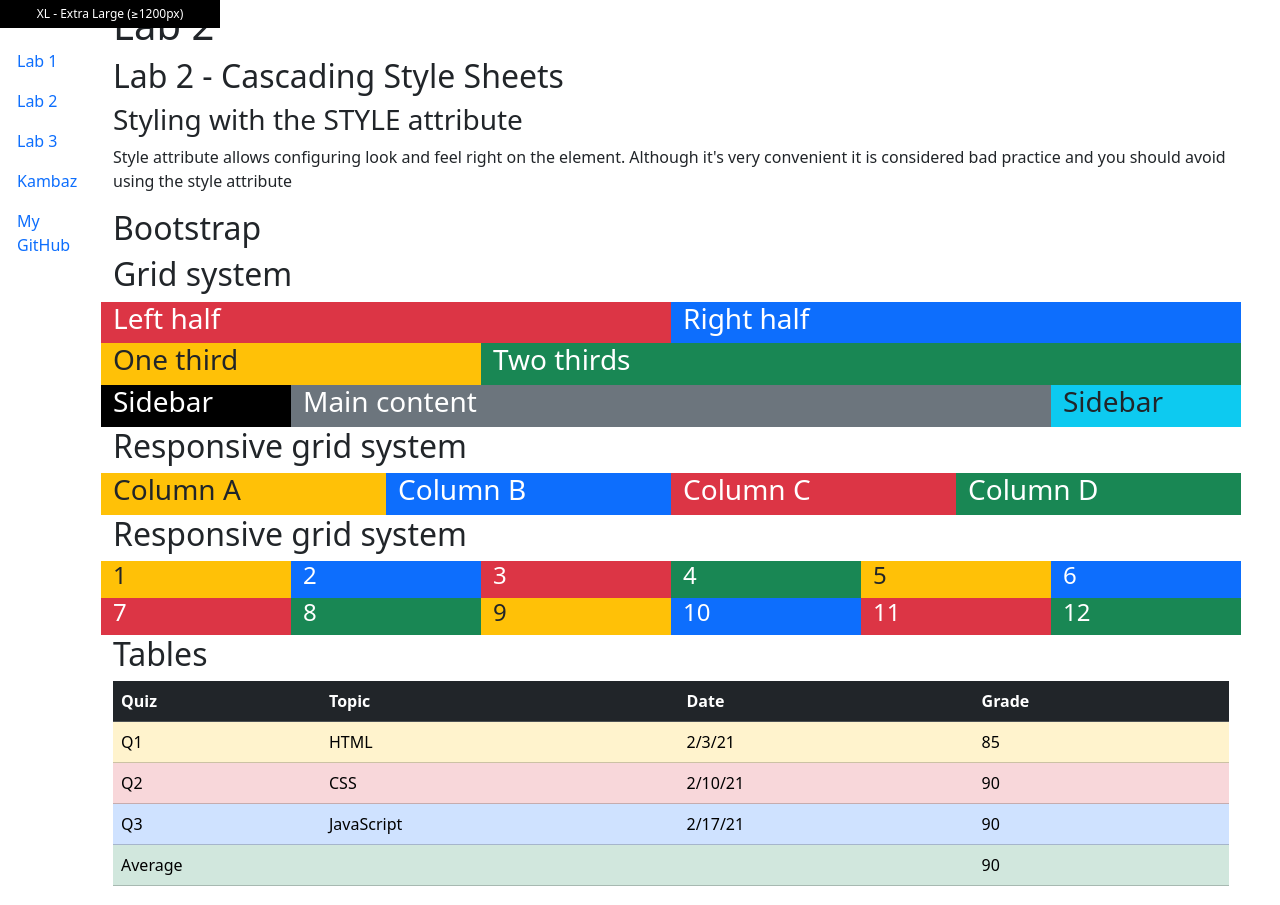
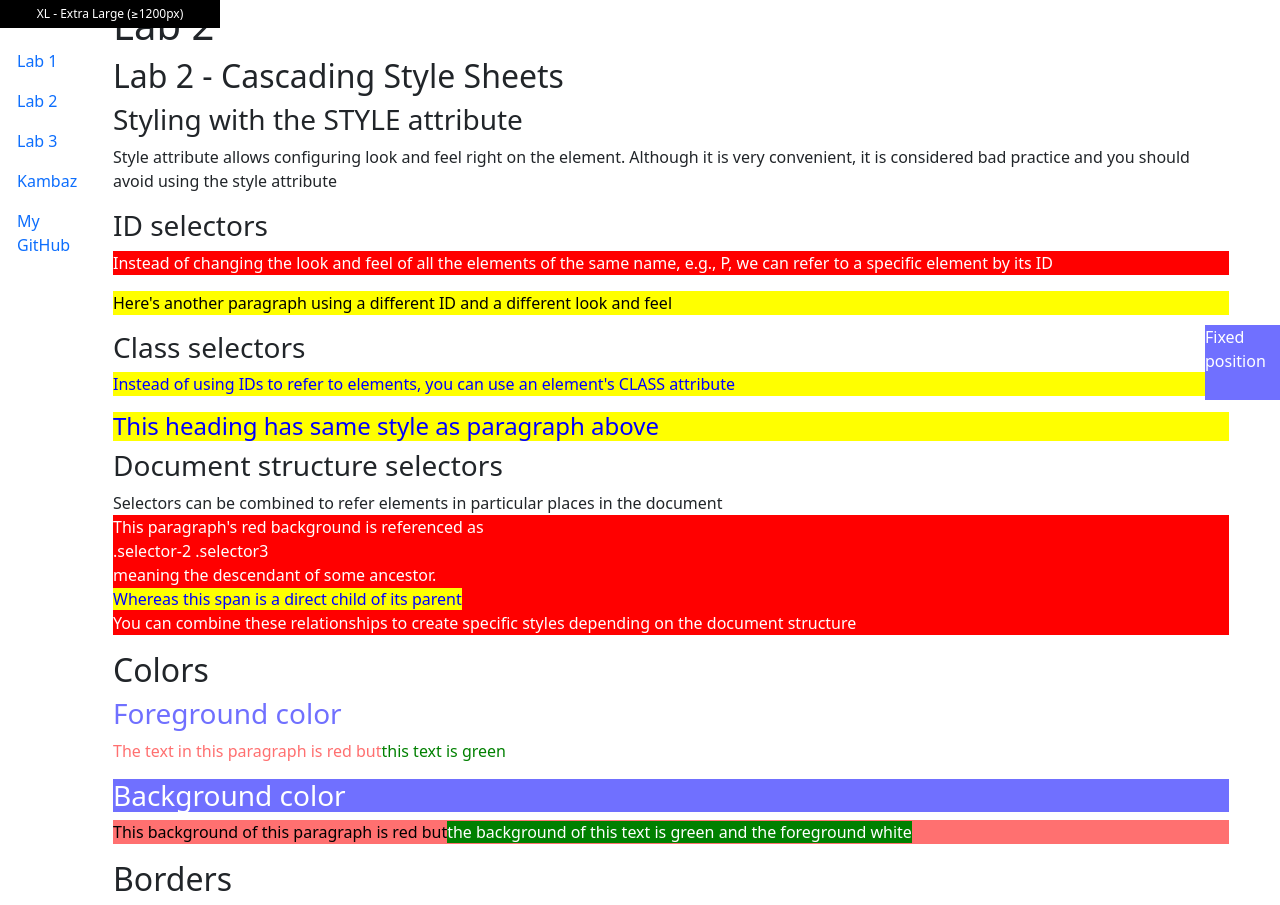
Before and after one commit to beatrizlunala/kambaz-next-js, a Next.js app: page /Labs/Lab2 in a window 1280 px wide. Shown: the top 905 px of the page. Built offline with nearby package versions, Linux system fonts and the light colour scheme.

Commit message:
bug: removed unnecessary apostrophes and quotes. added Lab2 css exercises

```diff
--- a/app/Labs/Lab2/BootstrapLists.tsx
+++ b/app/Labs/Lab2/BootstrapLists.tsx
@@ -50,7 +50,7 @@ export default function BootstrapLists() {
             disabled
             href="https://en.wikipedia.org/wiki/Ender%27s_Game"
           >
-            Ender's Game
+            Enders Game
           </ListGroup.Item>
           <ListGroup.Item action onClick={() => alert("New book added")}>
             Add another book
--- a/app/Labs/Lab2/Positions.tsx
+++ b/app/Labs/Lab2/Positions.tsx
@@ -38,9 +38,9 @@ export default function Positions() {
 
       <div id="wd-css-position-fixed">
         <h2>Fixed position</h2>
-        Checkout the blue square that says "Fixed position" stuck all the way on
+        Checkout the blue square that says Fixed position stuck all the way on
         the right and half way down the page. It doesn't scroll with the rest of
-        the page. Its position is "Fixed".
+        the page. Its position is Fixed.
         <div className="wd-pos-fixed wd-dimension-square wd-bg-color-blue wd-fg-color-white">
           Fixed position
         </div>
--- a/app/Labs/Lab2/index.tsx
+++ b/app/Labs/Lab2/index.tsx
@@ -33,9 +33,70 @@ export default function Lab2() {
 
         <p>
           Style attribute allows configuring look and feel right on the element.
-          Although it's very convenient it is considered bad practice and you
+          Although it is very convenient, it is considered bad practice and you
           should avoid using the style attribute
         </p>
+
+        <h3>ID selectors</h3>
+
+        <p id="wd-id-selector-1">
+          Instead of changing the look and feel of all the elements of the same
+          name, e.g., P, we can refer to a specific element by its ID
+        </p>
+
+        <p id="wd-id-selector-2">
+          Here's another paragraph using a different ID and a different look and
+          feel
+        </p>
+      </div>
+
+      <div id="wd-css-class-selectors">
+        <h3>Class selectors</h3>
+
+        <p className="wd-class-selector">
+          Instead of using IDs to refer to elements, you can use an element's
+          CLASS attribute
+        </p>
+
+        <h4 className="wd-class-selector">
+          This heading has same style as paragraph above
+        </h4>
+      </div>
+
+      <div id="wd-css-document-structure">
+        <div className="wd-selector-1">
+          <h3>Document structure selectors</h3>
+
+          <div className="wd-selector-2">
+            Selectors can be combined to refer elements in particular places in
+            the document
+            <p className="wd-selector-3">
+              This paragraph's red background is referenced as <br />
+              .selector-2 .selector3 <br />
+              meaning the descendant of some ancestor. <br />
+              <span className="wd-selector-4">
+                Whereas this span is a direct child of its parent
+              </span>
+              <br />
+              You can combine these relationships to create specific styles
+              depending on the document structure
+            </p>
+          </div>
+        </div>
+
+        <ForegroundColors />
+        <BackgroundColors />
+        <Borders />
+        <Padding />
+        <Margins />
+        <Corners />
+        <Dimensions />
+        <Positions />
+        <Zindex />
+        <Float />
+        <GridLayout />
+        <Flex />
+        <ReactIconsSampler />
       </div>
       <BootstrapGrids />
       <ScreenSizeLabel />
```
